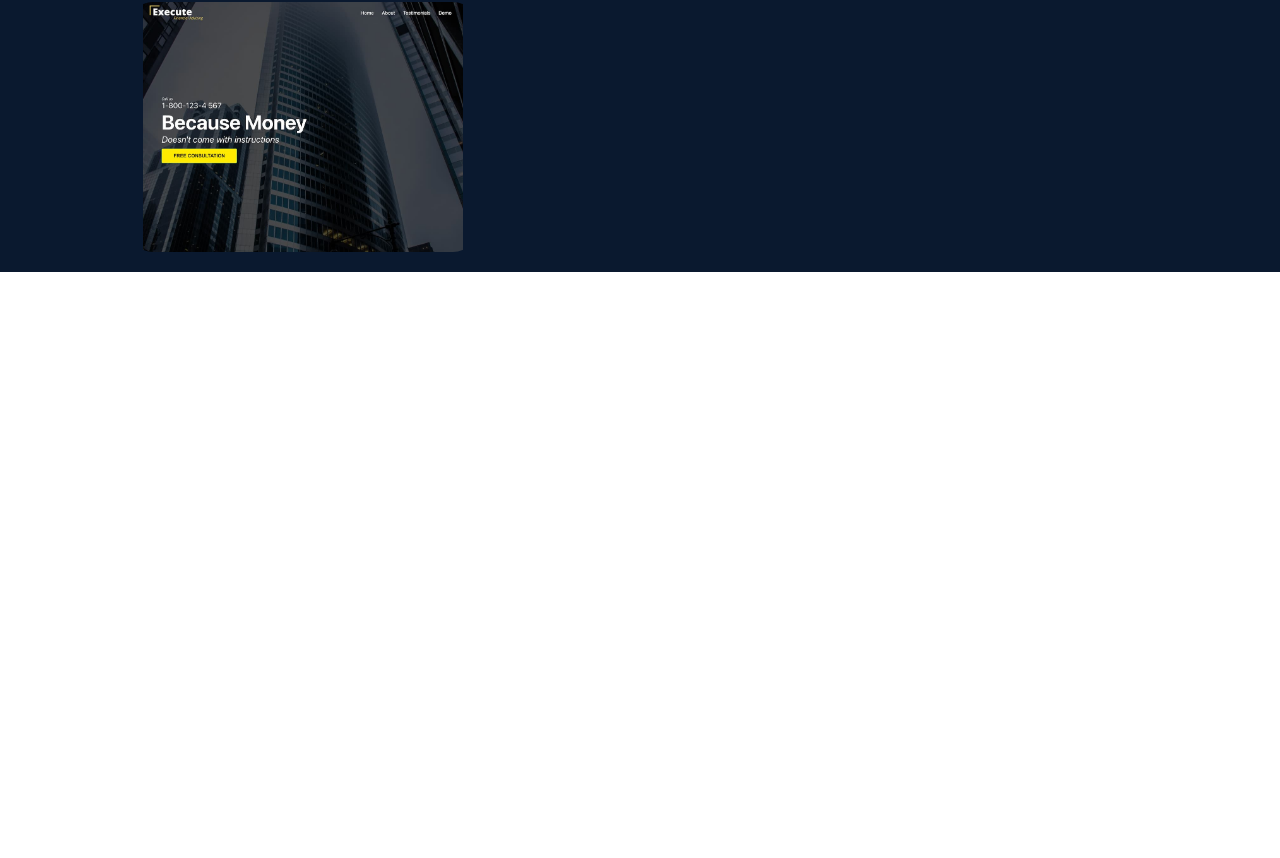
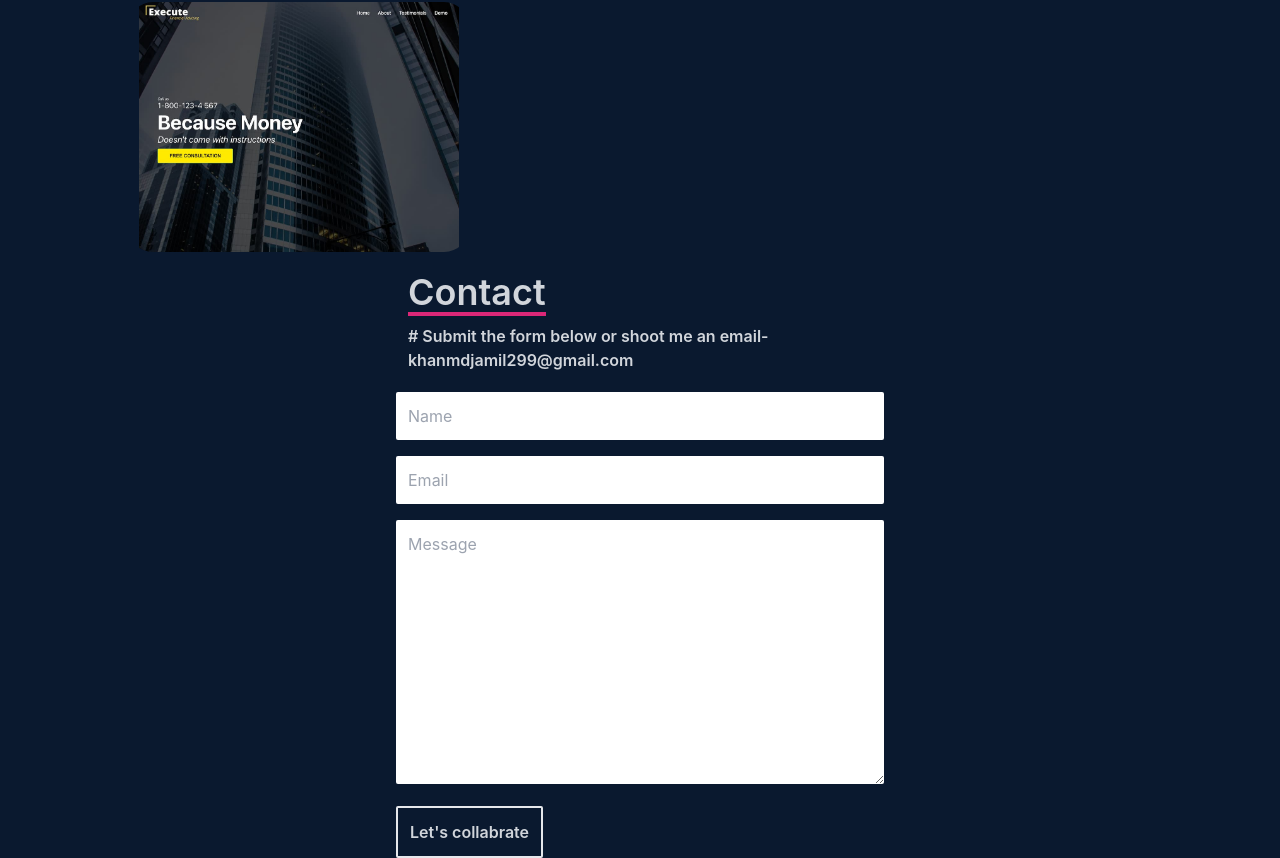
Before and after one commit to mdjamirulislam/client-briley, a React (Create React App) app: page / in a window 1280 px wide. Shown: the part 2408-3266 px from the top of the page. Before the commit the page ends 2700 px from the top, so only its background shows below. Built offline with nearby package versions, Linux system fonts and the light colour scheme.

Commit message:
full-website-complete

```diff
--- a/src/App.js
+++ b/src/App.js
@@ -1,5 +1,6 @@
 import About from "./component/About";
 import AboutTwo from "./component/AboutTwo";
+import Contact from "./component/Contact";
 import Home from "./component/Home";
 import Skill from "./component/Skill";
 import Work from "./component/Work";
@@ -12,6 +13,7 @@ function App() {
       <AboutTwo/>
       <Skill/>
       <Work/>
+      <Contact/>
     </div>
   );
 }
--- /dev/null
+++ b/src/component/Contact.js
@@ -0,0 +1,30 @@
+import React from 'react'
+
+const Contact = () => {
+  return (
+    <div className='bg-[#0a192f] mt-[-20px]   w-full'>
+        <div className='md:w-[40%] px-3 mx-auto '>
+        <div className=" text-gray-300 px-3 w-full  mx-auto">
+        <h1 className="border-pink-600 text-4xl mb-2 font-semibold  border-b-4 w-fit ">
+          Contact
+        </h1>
+        <span className="text-base font-semibold text-gray-300 text-left">
+          # Submit the form below or shoot me an email-khanmdjamil299@gmail.com
+        </span>
+      </div>
+
+           <div className='mt-5'  >
+            <input className='w-full mb-4 rounded-sm py-3 px-3 outline-none' type="text" placeholder='Name' />
+            <input className='w-full mb-4 rounded-sm py-3 px-3 outline-none' type="email" placeholder='Email' />
+             <textarea className='w-full mb-4 rounded-sm py-3 px-3 outline-none' name="" id="" placeholder='Message' cols="30" rows="10"></textarea>
+              <button className=' border-2 rounded-sm text-gray-300 font-semibold hover:bg-pink-600 hover:border-pink-600 px-3 py-3 text-center items-center mx-auto'>Let's collabrate</button>
+
+           </div>
+        </div>
+
+
+    </div>
+  )
+}
+
+export default Contact
--- a/src/component/Skill.js
+++ b/src/component/Skill.js
@@ -24,7 +24,7 @@ const Skill = () => {
 
         {/* all image slider skills  */}
 
-        <div className="md:w-[70%] w-full  justify-between   text-gray-300 grid grid-cols-2  md:grid-cols-5 items-center mx-auto mt-10">
+        <div className="lg:w-[70%] md:w-[80%]  w-full  justify-between   text-gray-300 grid grid-cols-2  lg:grid-cols-5 md:grid-cols-4 sm:grid-cols-3 items-center mx-auto mt-10">
          <div className="mb-32 w-24  ml-12  text-center hover:scale-110 hover:cursor-pointer duration-500 transition-all">
          <img className=" " src={html} alt="" />
           <h1> HTML</h1>
--- a/src/component/Work.js
+++ b/src/component/Work.js
@@ -2,7 +2,7 @@ import React from "react";
 
 const Work = () => {
   return (
-    <div className="w-full bg-[#0a192f] ">
+    <div className="w-full bg-[#0a192f]  ">
       <div className=" text-gray-300 px-3 w-full md:w-[80%] mx-auto">
         <h1 className="border-pink-600 text-4xl mb-2 font-semibold  border-b-4 w-fit ">
           Work
@@ -12,8 +12,8 @@ const Work = () => {
         </span>
       </div>
       {/* background image slider work my me at home */}
-      <div className="grid grid-cols-3  my-5 w-[80%] mx-auto">
-        <div className="back-1 mb-5 group duration-500 hover:cursor-pointer ">
+      <div className="grid lg:grid-cols-3  md:grid-cols-2 sm:grid-cols-2     my-5  lg:w-[80%] md:w-[100%]  mx-auto">
+        <div className="back-1 !w-full !h-[250px] sm:w-[300px] sm:h-[200px] !md:w-[350px] !md:h-[250px] mb-5 group duration-500 hover:cursor-pointer ">
           <div className=" bg-teal-200 z-10 group-hover:w-full group-hover:rounded-lg group-hover:duration-500  group-hover:h-full ">
               <div className="hidden group-hover:flex     ">
                 <div className="items-center text-center m-auto mt-20 text-2xl text-pink-500 font-semibold">
@@ -27,7 +27,7 @@ const Work = () => {
           </div>
         </div>
         {/* secend iamge slider wrapper background image */}
-        <div className="back-2 mb-5 group duration-500 hover:cursor-pointer ">
+        <div className="back-2 !w-full !h-[250px] !md:w-[350px] !md:h-[250px]  mb-5 group duration-500 hover:cursor-pointer ">
           <div className=" bg-teal-200 z-10 group-hover:w-full group-hover:rounded-lg group-hover:duration-500  group-hover:h-full ">
               <div className="hidden group-hover:flex     ">
                 <div className="items-center text-center m-auto mt-20 text-2xl text-pink-500 font-semibold">
@@ -40,7 +40,7 @@ const Work = () => {
               </div>
           </div>
         </div>
-        <div className="back-1 mb-5 group duration-500 hover:cursor-pointer ">
+        <div className="back-1 !w-full !h-[250px] !md:w-[350px] !md:h-[250px]  mb-5 group duration-500 hover:cursor-pointer ">
           <div className=" bg-teal-200 z-10 group-hover:w-full group-hover:rounded-lg group-hover:duration-500  group-hover:h-full ">
               <div className="hidden group-hover:flex     ">
                 <div className="items-center text-center m-auto mt-20 text-2xl text-pink-500 font-semibold">
@@ -53,7 +53,7 @@ const Work = () => {
               </div>
           </div>
         </div>
-        <div className="back-2 mb-5 group duration-500 hover:cursor-pointer ">
+        <div className="back-2 !w-full !h-[250px] !md:w-[350px] !md:h-[250px]  mb-5 group duration-500 hover:cursor-pointer ">
           <div className=" bg-teal-200 z-10 group-hover:w-full group-hover:rounded-lg group-hover:duration-500  group-hover:h-full ">
               <div className="hidden group-hover:flex     ">
                 <div className="items-center text-center m-auto mt-20 text-2xl text-pink-500 font-semibold">
--- a/src/index.css
+++ b/src/index.css
@@ -40,8 +40,7 @@ code {
   background-position: center;
   background-size: contain;
   background-repeat: no-repeat;
-  width:350px;
-  height:250px;
+
   border-radius:25px
 }
 .back-2{
@@ -49,7 +48,6 @@ code {
   background-position: center;
   background-size: contain;
   background-repeat: no-repeat;
-  width:350px;
-  height:250px;
+
   border-radius:25px;
 }
```
